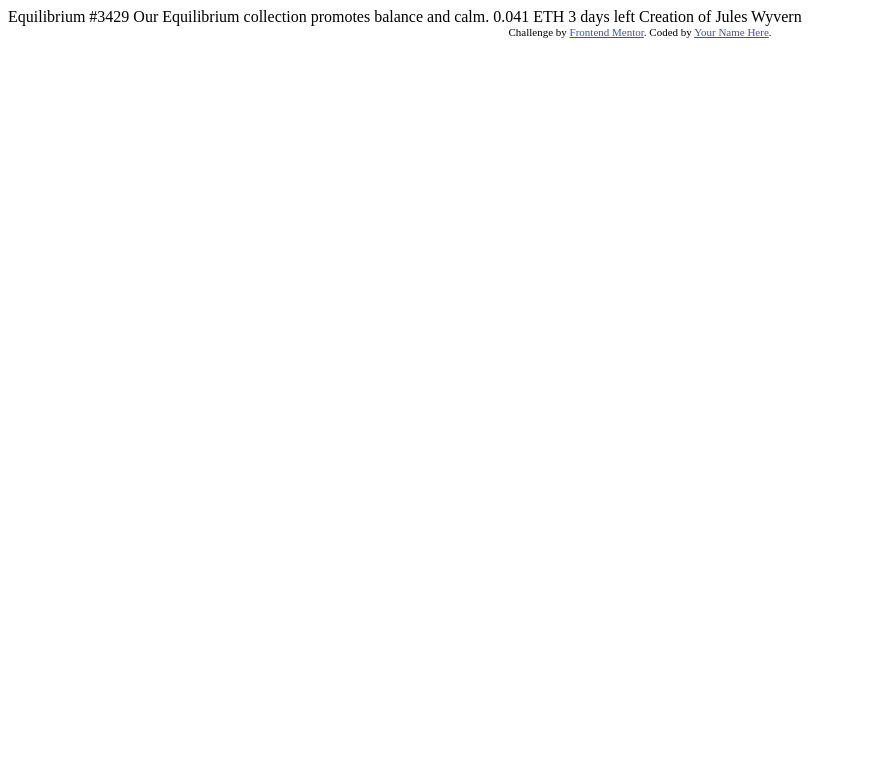
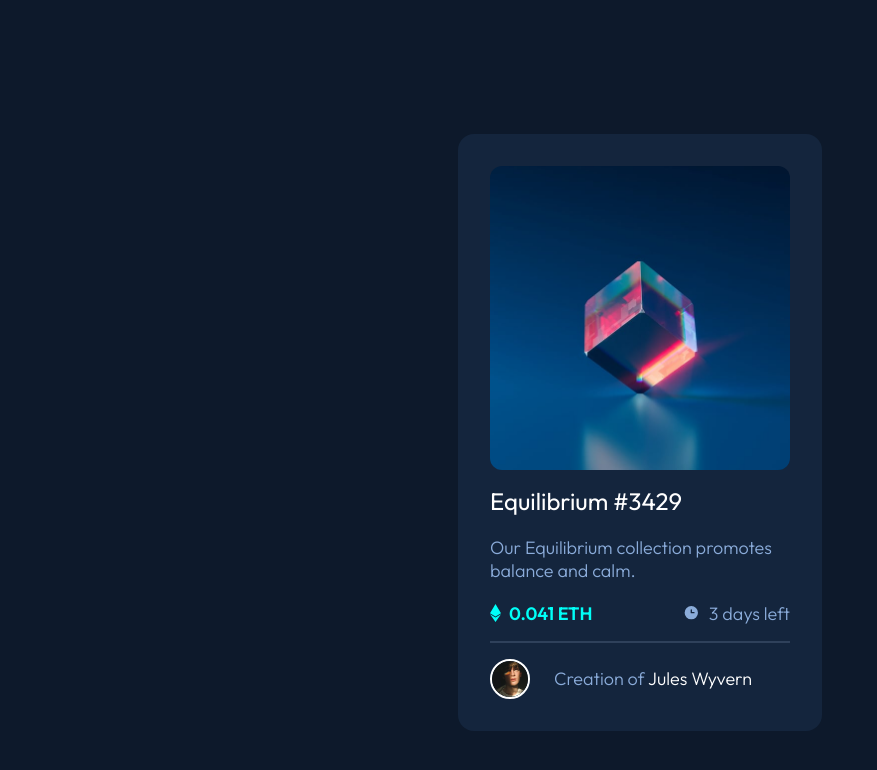
Before and after one commit to rathore-himanshu/nft-preview-card-component-main, a plain HTML site: page index.html in a window 1280 px wide. Shown: the whole page, without its empty margins (0-877 px from the left). Drawn offline with Linux system fonts and the light colour scheme.

Commit message:
Completed the challenge

```diff
--- a/index.html
+++ b/index.html
@@ -1,33 +1,54 @@
 <!DOCTYPE html>
 <html lang="en">
+
 <head>
-  <meta charset="UTF-8">
-  <meta name="viewport" content="width=device-width, initial-scale=1.0"> <!-- displays site properly based on user's device -->
+	<meta charset="UTF-8">
+	<meta name="viewport" content="width=device-width, initial-scale=1.0">
+	<!-- displays site properly based on user's device -->
 
-  <link rel="icon" type="image/png" sizes="32x32" href="./images/favicon-32x32.png">
+	<link rel="icon" type="image/png" sizes="32x32" href="./images/favicon-32x32.png">
 
-  <title>Frontend Mentor | NFT preview card component</title>
+	<title>Frontend Mentor | NFT preview card component</title>
 
-  <!-- Feel free to remove these styles or customise in your own stylesheet 👍 -->
-  <style>
-    .attribution { font-size: 11px; text-align: center; }
-    .attribution a { color: hsl(228, 45%, 44%); }
-  </style>
+	<!-- Google Fonts -->
+	<link rel="preconnect" href="https://fonts.googleapis.com">
+	<link rel="preconnect" href="https://fonts.gstatic.com" crossorigin>
+	<link href="https://fonts.googleapis.com/css2?family=Outfit:wght@300;400;600&display=swap" rel="stylesheet">
+
+	<!-- CSS -->
+	<link rel="stylesheet" href="style.css">
 </head>
+
 <body>
+	<main>
+		<article class="nft_card">
+			<figure>
+				<img src="images/image-equilibrium.jpg" alt="Image of a 3D transparent cube with blue background">
+				<div class="show_overlay">
+				</div>
+				<span data-icon="view-icon"></span>
+			</figure>
+			<section class="nft_details">
+				<h1 class="title">Equilibrium #3429</h1>
 
-  Equilibrium #3429
+				<p>Our Equilibrium collection promotes balance and calm.</p>
 
-  Our Equilibrium collection promotes balance and calm.
+				<div class="flex_group">
+					<span data-icon="eth-icon">
+						<p class="nft">0.041 ETH</p>
+					</span>
+					<span data-icon="clock-icon">
+						<p> 3 days left</p>
+					</span>
+				</div>
+			</section>
+			<hr>
+			<div class="author flex_group">
+				<img src="images/image-avatar.png" alt="Image of author">
+				<p>Creation of <a href="#">Jules Wyvern</a> </p>
+			</div>
+		</article>
+	</main>
+</body>
 
-  0.041 ETH
-  3 days left
-
-  Creation of Jules Wyvern
-
-  <div class="attribution">
-    Challenge by <a href="https://www.frontendmentor.io?ref=challenge" target="_blank">Frontend Mentor</a>.
-    Coded by <a href="#">Your Name Here</a>.
-  </div>
-</body>
 </html>
--- /dev/null
+++ b/style.css
@@ -0,0 +1,136 @@
+:root {
+    --clr-soft-blue: hsl(215, 51%, 70%);
+    --clr-cyan: hsl(178, 100%, 50%);
+
+    --clr-dark-blue-900: hsl(217, 54%, 11%);
+    --clr-dark-blue-800: hsl(216, 50%, 16%);
+    --clr-dark-blue-700: hsl(215, 32%, 27%);
+    --clr-white: hsl(0, 0%, 100%);
+}
+* {
+    margin: 0;
+    padding: 0;
+}
+html,
+body {
+    height: 100%;
+}
+body {
+    background-color: var(--clr-dark-blue-900);
+    display: grid;
+    place-items: center;
+    margin: 2rem;
+    font-family: "Outfit", sans-serif;
+}
+h1 {
+    font-size: 1.5rem;
+    color: var(--clr-white);
+    font-weight: 400;
+}
+p {
+    font-size: 1.125rem;
+    font-weight: 300;
+    color: var(--clr-soft-blue);
+}
+.nft_card {
+    display: grid;
+    padding: 2rem;
+    gap: 1rem;
+    background-color: var(--clr-dark-blue-800);
+    border-radius: 1rem;
+    max-width: 300px;
+}
+figure {
+    position: relative;
+    border-radius: 0.75rem;
+    overflow: hidden;
+}
+figure img {
+    opacity: 1;
+    cursor: pointer;
+    width: 100%;
+    height: 100%;
+    transition: 0.5s ease;
+    backface-visibility: hidden;
+}
+.show_overlay {
+    position: absolute;
+    top: 50%;
+    left: 50%;
+    opacity: 0;
+    background-color: var(--clr-cyan);
+    width: 100%;
+    height: 100%;
+    transform: translate(-50%, -50%);
+    transition: 0.5s ease;
+    display: grid;
+    place-items: center;
+}
+span[data-icon="view-icon"] {
+    opacity: 0;
+    content: "";
+    width: 48px;
+    height: 48px;
+    position: absolute;
+    top: 50%;
+    left: 50%;
+    transform: translate(-50%, -50%);
+    transition: 0.5s ease;
+    background: url("images/icon-view.svg");
+}
+figure:hover span {
+    z-index: 1;
+}
+figure:hover .show_overlay {
+    opacity: 0.5;
+}
+figure:hover span {
+    opacity: 1;
+}
+.nft_details {
+    display: grid;
+    gap: 1.25rem;
+}
+.flex_group {
+    display: flex;
+    justify-content: space-between;
+}
+span {
+    display: inline-flex;
+    align-items: center;
+    gap: 0.5rem;
+}
+span[data-icon="eth-icon"]::before {
+    content: "";
+    width: 11px;
+    height: 18px;
+    background-image: url("images/icon-ethereum.svg");
+}
+span[data-icon="clock-icon"]::before {
+    content: "";
+    width: 18px;
+    height: 18px;
+    background-image: url("images/icon-clock.svg");
+}
+.nft {
+    color: var(--clr-cyan);
+    font-weight: 600;
+}
+hr {
+    border: none;
+    border-bottom: 2px solid var(--clr-dark-blue-700);
+}
+.author {
+    justify-content: flex-start;
+    gap: 1.5rem;
+    align-items: center;
+}
+.author img {
+    width: 2.25rem;
+    border: 2px solid var(--clr-white);
+    border-radius: 50%;
+}
+.author a {
+    text-decoration: none;
+    color: var(--clr-white);
+}
```
